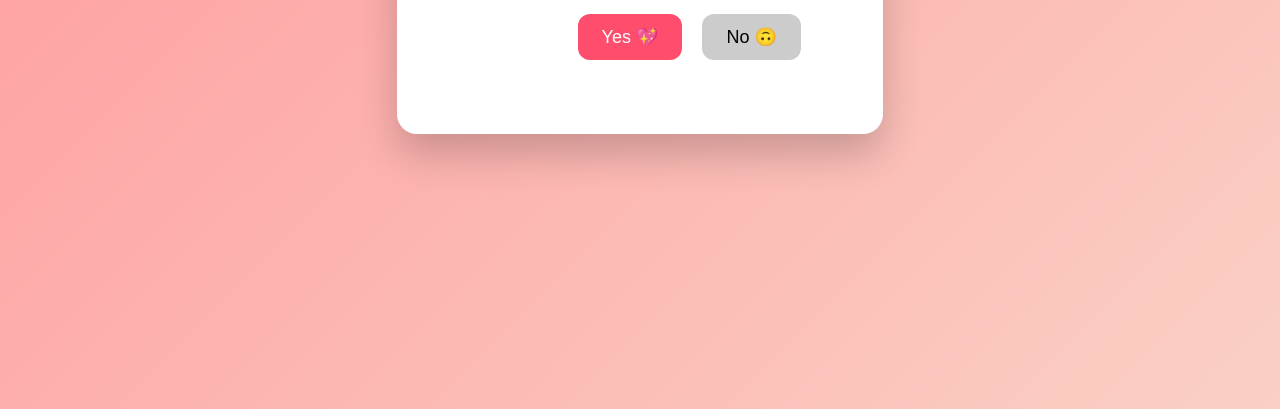
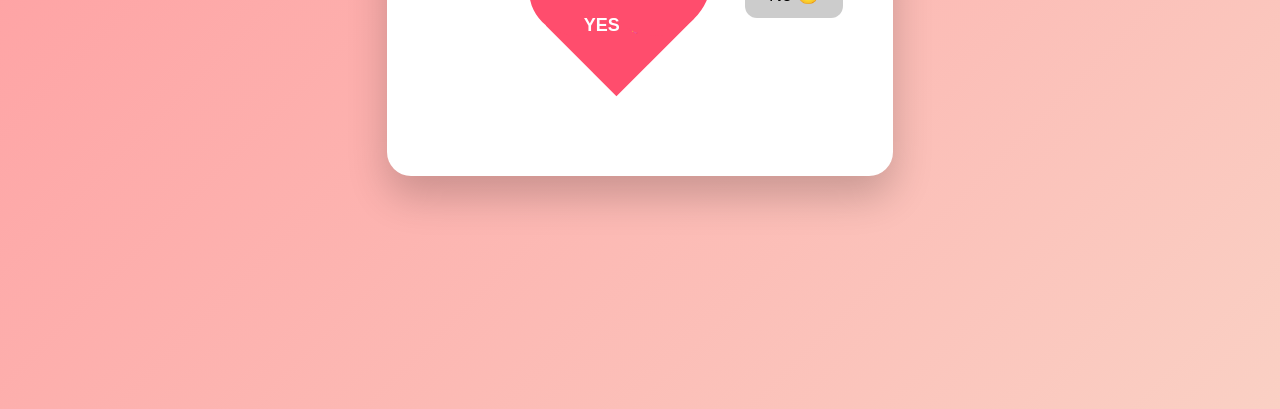
Before and after one commit to nicquel170/clickme, a plain HTML site: page index.html in a window 1280 px wide. Shown: the part 391-800 px from the top of the page. Drawn offline with Linux system fonts and the light colour scheme.

Commit message:
Update index.html

```diff
--- a/index.html
+++ b/index.html
@@ -17,10 +17,11 @@
     }
     .card {
       background: white;
-      padding: 40px;
-      border-radius: 20px;
+      padding: 40px 50px 50px;
+      border-radius: 24px;
       text-align: center;
       box-shadow: 0 20px 40px rgba(0,0,0,0.2);
+      position: relative;
     }
     h1 {
       color: #ff4d6d;
@@ -28,58 +29,115 @@
     }
     .buttons {
       position: relative;
-      height: 80px;
+      height: 120px;
+      margin-top: 20px;
     }
-    button {
+
+    /* Heart-shaped YES button */
+    #yesBtn {
+      width: 110px;
+      height: 100px;
+      background: #ff4d6d;
+      position: relative;
+      transform: rotate(-45deg);
+      border: none;
+      cursor: pointer;
+      margin-right: 40px;
+    }
+    #yesBtn::before,
+    #yesBtn::after {
+      content: "";
+      width: 110px;
+      height: 100px;
+      background: #ff4d6d;
+      border-radius: 50%;
+      position: absolute;
+    }
+    #yesBtn::before {
+      top: -55px;
+      left: 0;
+    }
+    #yesBtn::after {
+      left: 55px;
+      top: 0;
+    }
+    #yesText {
+      position: absolute;
+      top: 38px;
+      left: 18px;
+      transform: rotate(45deg);
+      color: white;
+      font-size: 18px;
+      font-weight: bold;
+      pointer-events: none;
+    }
+
+    /* NO button */
+    #noBtn {
       padding: 12px 24px;
       font-size: 18px;
       border: none;
       border-radius: 12px;
+      background: #ccc;
+      position: absolute;
+      right: 0;
       cursor: pointer;
     }
-    #yesBtn {
-      background: #ff4d6d;
-      color: white;
-      margin-right: 20px;
+
+    #noText {
+      margin-top: 15px;
+      font-size: 16px;
+      color: #ff4d6d;
+      opacity: 0;
+      transition: opacity 0.2s ease;
     }
-    #noBtn {
-      background: #ccc;
-      position: absolute;
-    }
+
     .heart {
       position: fixed;
-      font-size: 24px;
+      font-size: 26px;
       animation: float 3s ease-out forwards;
     }
     @keyframes float {
       from { transform: translateY(0) scale(1); opacity: 1; }
-      to { transform: translateY(-200px) scale(1.5); opacity: 0; }
+      to { transform: translateY(-220px) scale(1.6); opacity: 0; }
     }
   </style>
 </head>
 <body>
   <div class="card" id="card">
     <h1>Will you be my Valentine? 💕</h1>
+
     <div class="buttons">
-      <button id="yesBtn">Yes 💖</button>
+      <button id="yesBtn">
+        <div id="yesText">YES 💖</div>
+      </button>
+
       <button id="noBtn">No 🙃</button>
     </div>
+
+    <div id="noText">thought you cudda say no 😏</div>
   </div>
 
   <script>
     const noBtn = document.getElementById('noBtn');
     const yesBtn = document.getElementById('yesBtn');
     const card = document.getElementById('card');
+    const noText = document.getElementById('noText');
 
     noBtn.addEventListener('mouseover', () => {
-      const x = Math.random() * 200 - 100;
-      const y = Math.random() * 100 - 50;
+      const x = Math.random() * 300 - 150;
+      const y = Math.random() * 200 - 100;
       noBtn.style.transform = `translate(${x}px, ${y}px)`;
+      noText.style.opacity = 1;
+    });
+
+    noBtn.addEventListener('mouseleave', () => {
+      noText.style.opacity = 0;
     });
 
     yesBtn.addEventListener('click', () => {
       card.innerHTML = '<h1>Yayyy!! 💘💘💘</h1><p>You just made me the happiest person 😍</p>';
-      for (let i = 0; i < 40; i++) {
+      for (let i = 0; i < 50; i++) {
         createHeart();
       }
     });
```
